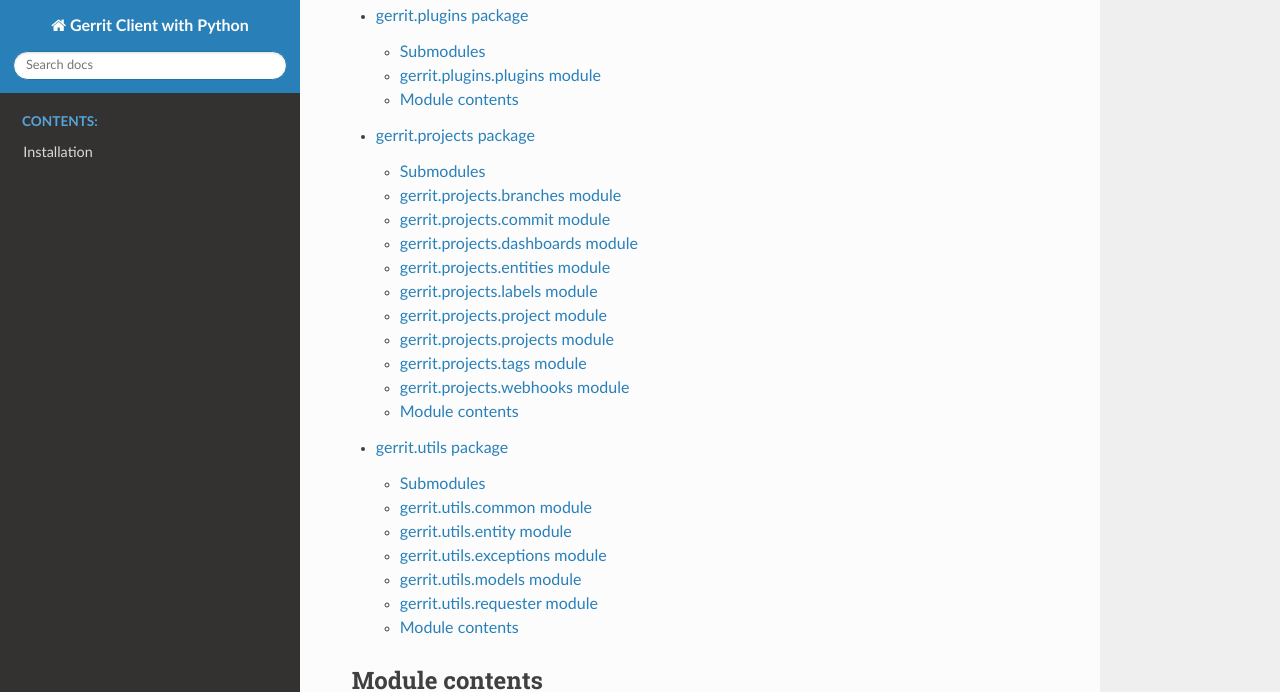
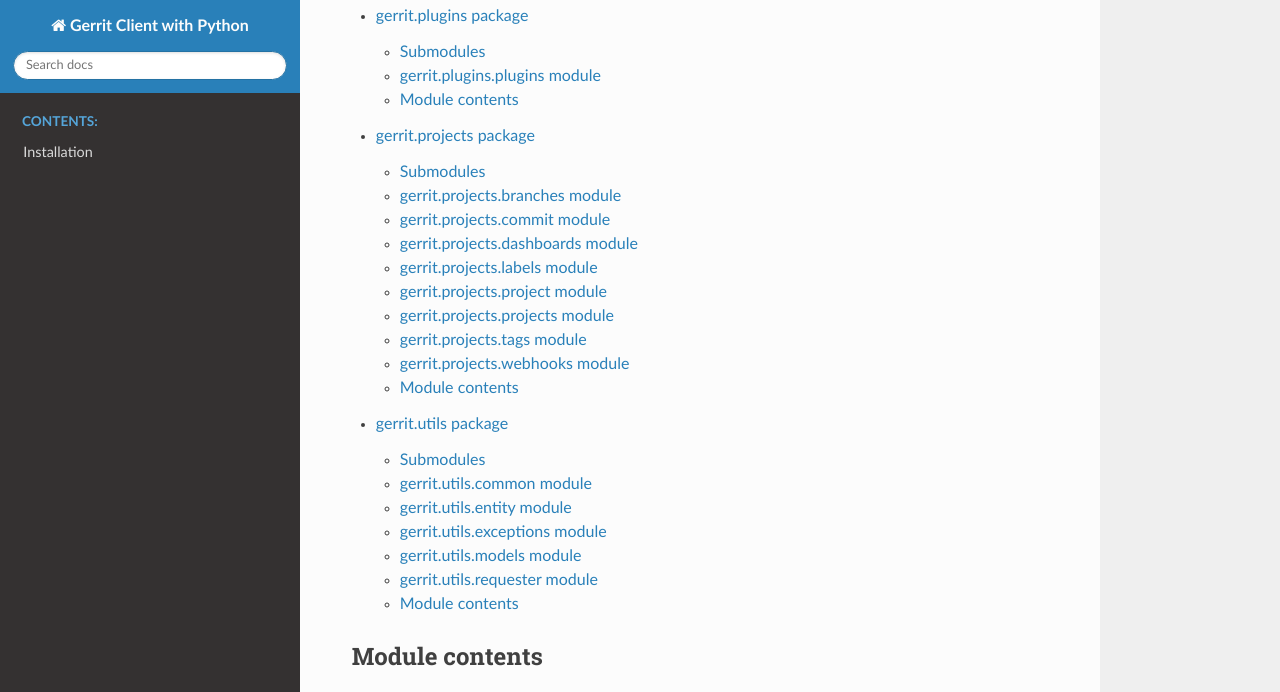
Before and after one commit to d3v53c/python-gerrit-api, a Sphinx documentation site: the page built from docs/gerrit.rst, in a window 1280 px wide and 900 px high, scrolled down 1028 px, cut to the strip 0-692 px from the top of the window. Built offline with Sphinx 7.4.7 and the Read the Docs theme 2.0.0, drawn with Linux system fonts in a browser that asks for light colours.

Commit message:
update docs

```diff
--- a/docs/gerrit.projects.rst
+++ b/docs/gerrit.projects.rst
@@ -24,14 +24,6 @@
 ---------------------------------
 
 .. automodule:: gerrit.projects.dashboards
-   :members:
-   :undoc-members:
-   :show-inheritance:
-
-gerrit.projects.entities module
--------------------------------
-
-.. automodule:: gerrit.projects.entities
    :members:
    :undoc-members:
    :show-inheritance:
```
